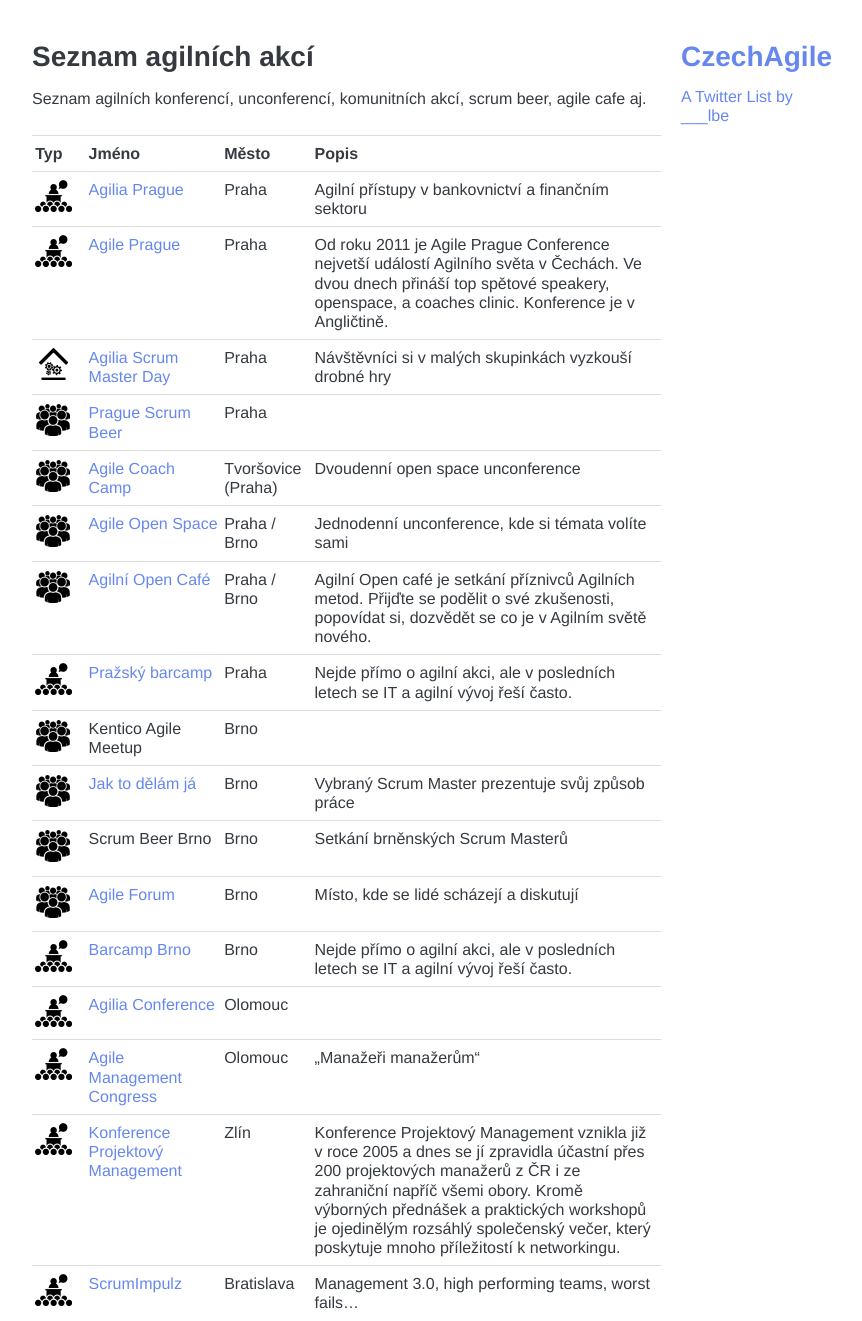
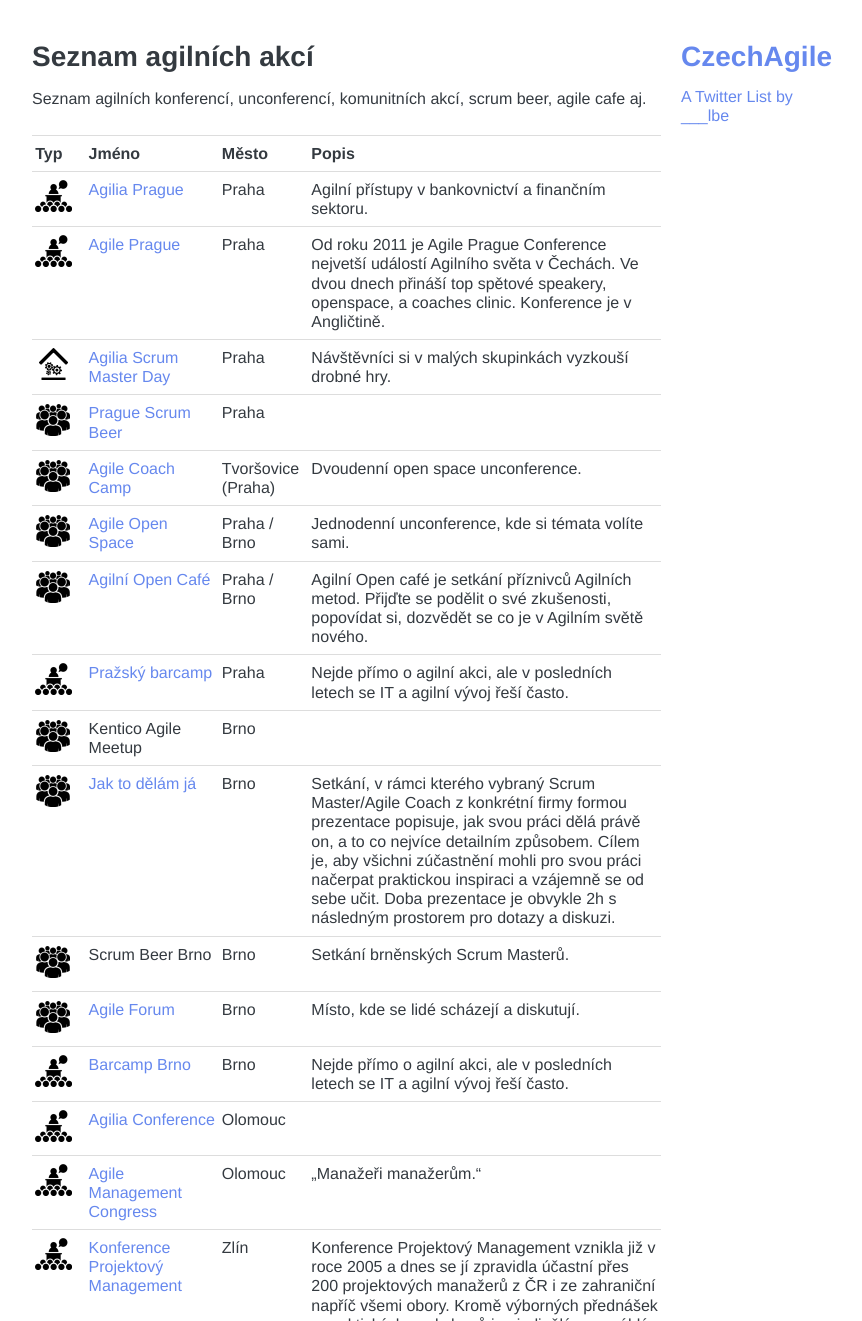
Before and after one commit to lukasbednarik/agilnikalendar.cz, a Jekyll site: the page built from index.md, in a window 1280 px wide and 1400 px high, scrolled down 693 px, cut to the strip 79-1400 px from the top of the window. Shown: the whole strip, without its empty margins (208-1070 px from the left). Built offline with Jekyll 4.4.1, drawn with Linux system fonts in a browser that asks for light colours; comment, search, counter and statistics services are not loaded; some of the changed text lies outside the part shown.

Commit message:
Description for Jak to delam ja was added.

```diff
--- a/index.md
+++ b/index.md
@@ -21,7 +21,7 @@
 			<td><img alt="Konference" title="Konference" src="assets/conference.png"></td>
 			<td><a href="http://agiliaprague.com/">Agilia Prague</a></td>
 			<td>Praha</td>
-			<td class="tbds">Agilní přístupy v bankovnictví a finančním sektoru</td>
+			<td class="tbds">Agilní přístupy v bankovnictví a finančním sektoru.</td>
 		</tr>
 		<tr>
 			<td><img alt="Konference" title="Konference" src="assets/conference.png"></td>
@@ -33,7 +33,7 @@
 			<td><img alt="Workshop" title="Workshop" src="assets/workshop.png"></td>
 			<td><a href="http://www.agiliascrumday.com/">Agilia Scrum Master Day</a></td>
 			<td>Praha</td>
-			<td class="tbds">Návštěvníci si v malých skupinkách vyzkouší drobné hry</td>
+			<td class="tbds">Návštěvníci si v malých skupinkách vyzkouší drobné hry.</td>
 		</tr>
 		<tr>
 			<td><img alt="Komunita" title="Komunita" src="assets/community.png"></td>
@@ -45,13 +45,13 @@
 			<td><img alt="Unconference" title="Unconference" src="assets/community.png"></td>
 			<td><a href="https://agilecoachcamp.cz/">Agile Coach Camp</a></td>
 			<td>Tvoršovice (Praha)</td>
-			<td class="tbds">Dvoudenní open space unconference</td>
+			<td class="tbds">Dvoudenní open space unconference.</td>
 		</tr>
 		<tr>
 			<td><img alt="Unconference" title="Unconference" src="assets/community.png"></td>
 			<td><a href="http://www.agileopenspace.cz/">Agile Open Space</a></td>
 			<td>Praha / Brno</td>
-			<td class="tbds">Jednodenní unconference, kde si témata volíte sami</td>
+			<td class="tbds">Jednodenní unconference, kde si témata volíte sami.</td>
 		</tr>
 		<tr>
 			<td><img alt="Komunita" title="Komunita" src="assets/community.png"></td>
@@ -75,19 +75,19 @@
 			<td><img alt="Komunita" title="Komunita" src="assets/community.png"></td>
 			<td><a href="http://jaktodelamja.cz/">Jak to dělám já</a></td>
 			<td>Brno</td>
-			<td class="tbds">Vybraný Scrum Master prezentuje svůj způsob práce</td>
+			<td class="tbds">Setkání, v rámci kterého vybraný Scrum Master/Agile Coach z konkrétní firmy formou prezentace popisuje, jak svou práci dělá právě on, a to co nejvíce detailním způsobem. Cílem je, aby všichni zúčastnění mohli pro svou práci načerpat praktickou inspiraci a vzájemně se od sebe učit. Doba prezentace je obvykle 2h s následným prostorem pro dotazy a diskuzi.</td>
 		</tr>
 		<tr>
 			<td><img alt="Komunita" title="Komunita" src="assets/community.png"></td>
 			<td>Scrum Beer Brno</td>
 			<td>Brno</td>
-			<td class="tbds">Setkání brněnských Scrum Masterů</td>
+			<td class="tbds">Setkání brněnských Scrum Masterů.</td>
 		</tr>
 		<tr>
 			<td><img alt="Komunita" title="Komunita" src="assets/community.png"></td>
 			<td><a href="https://agileforum.cz">Agile Forum</a></td>
 			<td>Brno</td>
-			<td class="tbds">Místo, kde se lidé scházejí a diskutují</td>
+			<td class="tbds">Místo, kde se lidé scházejí a diskutují.</td>
 		</tr>
 		<tr>
 			<td><img alt="Unconference" title="Unconference" src="assets/conference.png"></td>
@@ -105,7 +105,7 @@
 			<td><img alt="Konference" title="Konference" src="assets/conference.png"></td>
 			<td><a href="https://agilemanagementcongress.com/">Agile Management Congress</a></td>
 			<td>Olomouc</td>
-			<td class="tbds">&bdquo;Manažeři manažerům&ldquo;</td>
+			<td class="tbds">&bdquo;Manažeři manažerům.&ldquo;</td>
 		</tr>
 		<tr>
 			<td><img alt="Konference" title="Konference" src="assets/conference.png"></td>
@@ -123,7 +123,7 @@
 			<td><img alt="Komunita" title="Komunita" src="assets/community.png"></td>
 			<td><a href="http://agile.sk/">Agile@Slovakia</a></td>
 			<td>Slovensko</td>
-			<td class="tbds">Slovenská komunita lidí aplikujících agilní principy</td>
+			<td class="tbds">Slovenská komunita lidí aplikujících agilní principy.</td>
 		</tr>
 	</tbody>
 </table>
```
